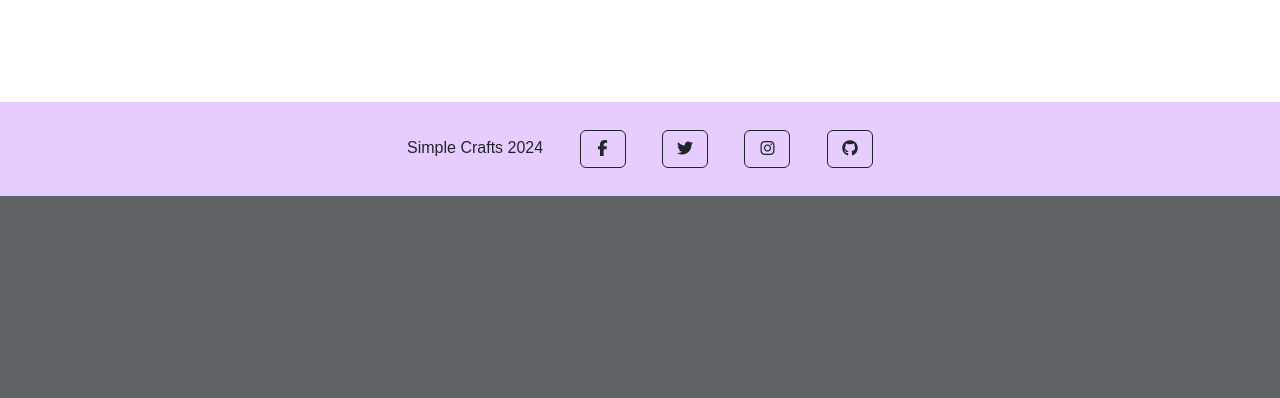
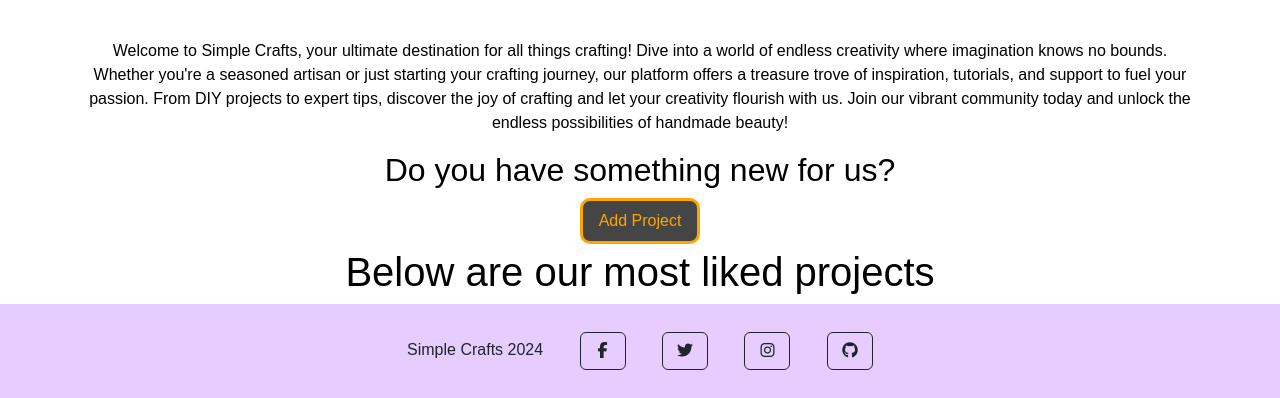
Before and after one commit to ifzalmalook/SimpleCrafts, a Django app: page / in a window 1280 px wide. Shown: the part 604-1002 px from the top of the page. Before the commit the page ends 800 px from the top, so only its background shows below. Run offline with Django 4.2, Linux system fonts and the light colour scheme; the visitor is signed in with stand-in values (Sample User, id 1); data that the repository does not hold is empty; some libraries are stand-ins or nearby versions; some web fonts are replaced.

Commit message:
Add if else statement to homepage to change content for logged in users

```diff
--- a/home/templates/home/home.html
+++ b/home/templates/home/home.html
@@ -3,23 +3,19 @@
 {% block content %}
 
 
-{% if request.user.is_authenticated %}
-
-<div class="jumbotron jumbotron-fluid jumbotron-container p-5">
-    <div class="text-center">
-        <h4 class="display-4" id="hero-text">Hello {{request.user.username}}, welcome back to Simple Crafts</S></h4>
-    </div>
-</div>
 
 
 
 
-{% else %}
-
 <div class="jumbotron jumbotron-fluid jumbotron-container p-5">
     <div class="text-center">
+    {% if request.user.is_authenticated %}
+        <h4 class="display-4" id="hero-text">Hello {{request.user.username}}, welcome back to Simple Crafts</S></h4>
+    {% else %}
         <h4 class="display-4" id="hero-text">Craft Your Creativity, One Project at a Time!</h4>
+
         <a class="button-hero special-text m-3" href="{% url 'account_signup' %}">Sign up</a>
+    {% endif %}
     </div>
 </div>
 
@@ -33,13 +29,25 @@
 
 
 <section>
+    {% if request.user.is_authenticated %}
+
+    <div class="container-fluid">
+        <div class="row justify-content-center">
+            <div class="col text-center">
+                <h2>Do you have something new for us?</h2>
+                <a href="{% url 'add_project' %}" class="clickable">Add Project</a>
+            </div>
+        </div>
+    </div>
+
 
 
     <div class="row project-container">
+         <h1 class="text-center mt-1">Below are our most liked projects</h1>
+        {% else %}
 
-        <h1 class="text-center">Below are our most liked projects</h1>
         <h2 class="text-center">Create an account today:</h2>
-        <div class="row">
+            <div class="row">
             <div class="col-sm-6 text-center">
             <h4>View the full project and start creating today!</h4>
             </div>
@@ -47,6 +55,7 @@
                 <h4 class="ms-1">Upload your own amazing projects!</h34>
             </div>
         </div>
+        {% endif %}
         {% for project in object_list %}
             <div class="col-md-4">
                 <div class="mt-2 mb-2 ms-2 me-2 text-center">
@@ -66,6 +75,6 @@
 </section>
 
 
-{% endif %}
+
 
 {% endblock %}
--- a/home/views.py
+++ b/home/views.py
@@ -1,4 +1,4 @@
-from django.shortcuts import render
+from django.shortcuts import render, redirect
 from django.views.generic import ListView
 from django.contrib.auth import logout
 from projects.models import Project
@@ -6,13 +6,14 @@ from django.db.models import Count
 
 # Create your views here.
 
+
 class Home(ListView):
     template_name = 'home/home.html'
     model = Project
 
-    # Display most liked projects on home page
+    #  Display most liked projects on home page
     def get_queryset(self):
-        return Project.objects.annotate(num_likes=Count('likes')).order_by('-num_likes')[:3]
+         return Project.objects.annotate(num_likes=Count('likes')).order_by('-num_likes')[:3]
 
-    # def get_queryset(self):
-    #     return self.model.objects.all()[:3]
+    def get_queryset(self):
+        return self.model.objects.all()[:3]
--- a/static/css/style.css
+++ b/static/css/style.css
@@ -212,6 +212,9 @@ a.home-images {
 
     }
 
+.add {
+    display: block;
+}
 
     /* card titles on projects page */
 
```
Also changed, not shown: 1 other file.
